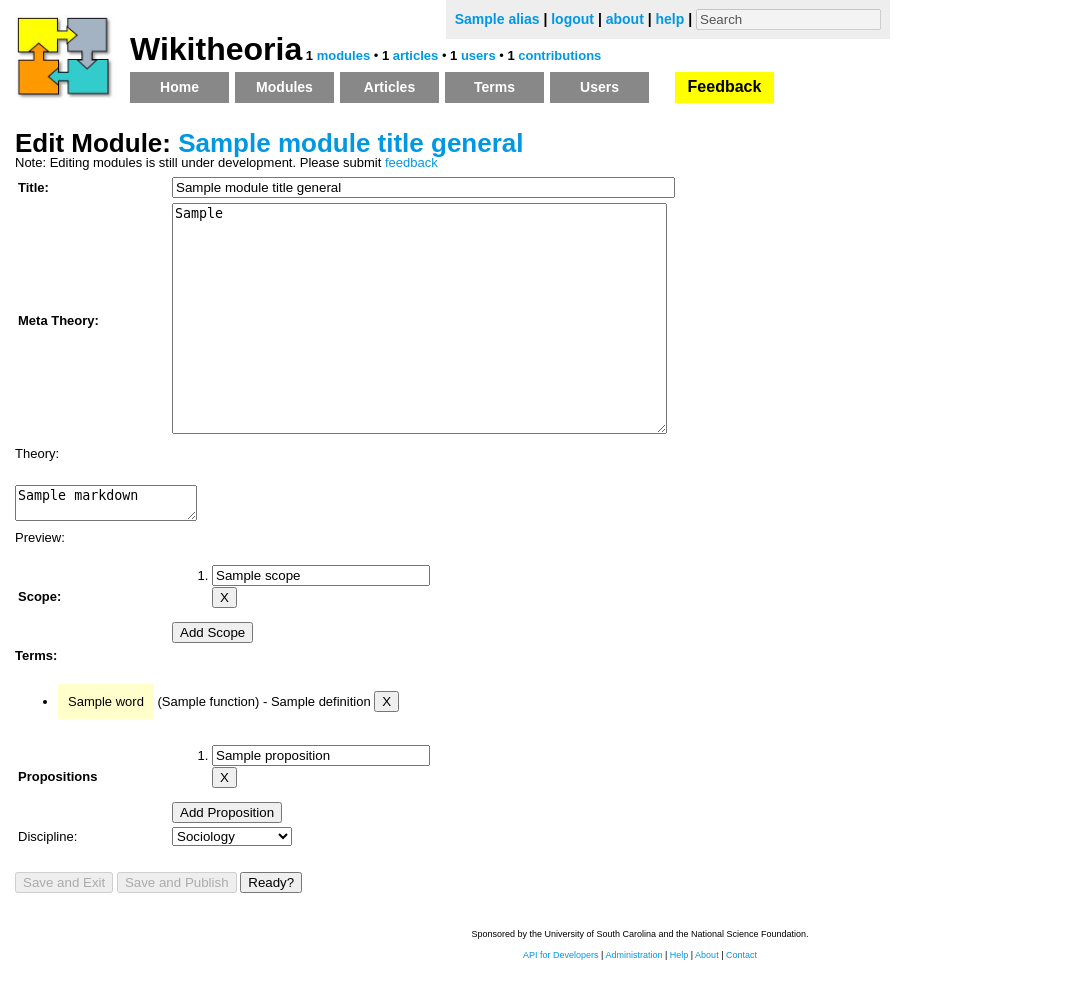
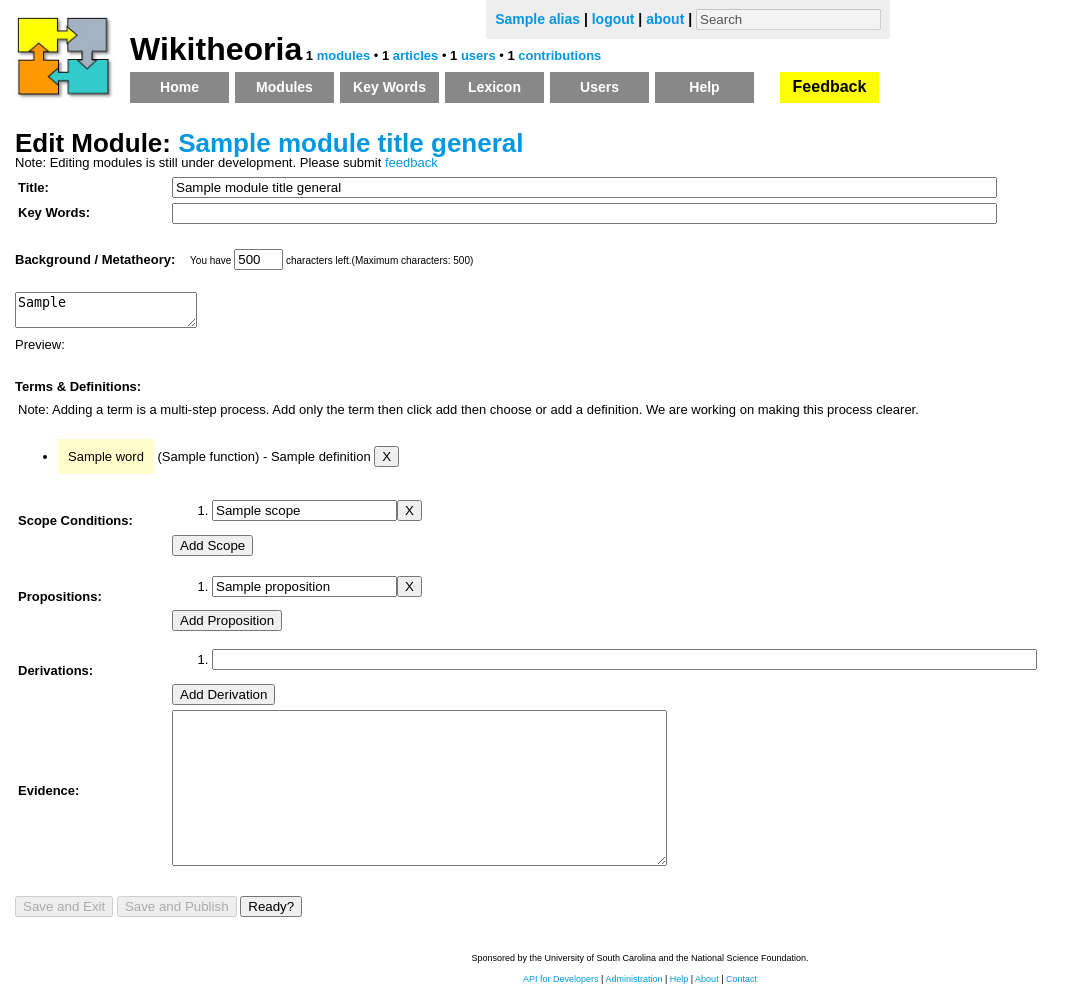
Before and after one commit to mzdu/wiki-local, a Python web app: template src/templates/editModule.html in a window 1280 px wide. Shown: the whole page, without its empty margins (0-1085 px from the left). Before the commit the page ends 960 px from the top, so only its background shows below. Run offline with Jinja, Linux system fonts and the light colour scheme; the template is opened without the code that fills it: most values are stand-ins (such as "Sample title", 1, 10 or a date in 2020).

Commit message:
updated to 148

```diff
--- a/src/app.yaml
+++ b/src/app.yaml
@@ -1,5 +1,5 @@
-application: wiki-local
-version: 150
+application: wikitheoria-hrd
+version: 148
 runtime: python27
 api_version: 1
 threadsafe: true
--- a/src/static/css/main.css
+++ b/src/static/css/main.css
@@ -76,6 +76,7 @@
 .mainTitle {
     font-size:xx-large;
     font-weight:bold;
+    color:black
 }
 
 
@@ -87,7 +88,7 @@
     color:#0198E1;
 }
 a:hover{
-	text-decoration:underline;
+	text-decoration:none;
     color:#0198E1;
 }
 
@@ -127,7 +128,9 @@
     list-style:none;
     margin:0;
     padding:5px 0px 0px 0px;
+
 }
+
 
 #subNav li {
     float:left;
@@ -137,6 +140,7 @@
     text-align:center;
     color:#FFF;
     font-size:14px;
+
 }
 
 #subNav li a {
@@ -153,6 +157,14 @@
 #subNav li a:hover {
     background-color:#00CC44;
 }
+
+#subNav li:hover > ul{
+	display:none;
+	font-size: 50%;
+}
+
+
+
 
 
 /* =Main Content
--- a/src/templates/_base.html
+++ b/src/templates/_base.html
@@ -26,9 +26,9 @@
 		<div id="userMenu">
 			{% if uid %}
 				<a href="{{user_profile_url}}">{{ alias }}</a> |
-				<a href="{{logout_url}}">logout</a> | <a href="/about">about</a> | <a href="/help">help</a> | <input value="Search" disabled>
+				<a href="{{logout_url}}">logout</a> | <a href="/about">about</a> |<!-- <a href="/help">help</a> | --> <input value="Search" disabled>
 			{% else %}
-				<a href="{{login_url}}">login</a> | <a href="/about">about</a> | <a href="/help">help</a> | <input value="Search" disabled>
+				<a href="{{login_url}}">login</a> | <a href="/about">about</a> | <!-- <a href="/help">help</a> |  --><input value="Search" disabled>
 			{% endif %}
 		</div>
         <div style="float:left;margin-top:15px;margin-left:15px;">
@@ -37,18 +37,31 @@
 	        </a>
 	    </div>
 	    <div id="subNav">
-	        <span class="mainTitle">Wikitheoria</span> <b>{{num_modules}} <a href="/modules/" target="_self">modules</a></b> &#149;
+	        <a href="/"><span class="mainTitle">Wikitheoria</span></a> <b>{{num_modules}} <a href="/modules/" target="_self">modules</a></b> &#149;
 	                                                   <b>{{num_articles}} <a href="/articles/" target="_self">articles</a></b> &#149;
 	                                                   <b>{{num_users}} <a href="/users/" target="_self">users</a></b> &#149;
 	                                                   <b>{{num_contributions}} <a href="/" target="_self">contributions</a></b>
-	        <ul>
-	  		    <li><a href="/">Home</a></li>
-	    	    <li><a href="/modules">Modules</a></li>
+
+
+	        <script src="http://code.jquery.com/jquery-latest.js"></script>
+
+
+
+	        <ul id="navList">
+	  		    <li><a href="/" >Home</a></li>
+	    	    <li><a href="/modules">Modules</a>
+	    	    </li>
+	    	    <!--  obsolete function
 	    	    <li><a href="/articles">Articles</a></li>
-	    	    <li><a href="/terms">Terms</a></li>
+	    	     -->
+	    	    <li><a href="/keywords">Key Words</a></li>
+	    	    <li><a href="/terms">Lexicon</a></li>
 	    	    <li><a href="/users">Users</a></li>
+	    	    <li><a href="/help">Help</a></li>
 	    	    <li style="margin-left:20px;"><a href="/feedback" style="background-color:#FFFF00;color:#000;font-size:16px">Feedback</a></li>
 	    	</ul>
+
+
         </div>
     </div>
     <!-- End of Header -->
@@ -80,11 +93,13 @@
 	var gaJsHost = (("https:" == document.location.protocol) ? "https://ssl." : "http://www.");
 	document.write(unescape("%3Cscript src='" + gaJsHost + "google-analytics.com/ga.js' type='text/javascript'%3E%3C/script%3E"));
 </script>
+
 <script type="text/javascript">
 try {
 var pageTracker = _gat._getTracker("UA-4254311-11");
 pageTracker._trackPageview();
-} catch(err) {}</script>
+} catch(err) {}
+</script>
 </body>
 
 </html>
--- a/src/templates/editModule.html
+++ b/src/templates/editModule.html
@@ -1,42 +1,50 @@
 {% extends "_base.html" %}
 {% block bodyContent %}
-
+<script language="javascript" type="text/javascript">
+function limitText(limitField, limitCount, limitNum) {
+	if (limitField.value.length > limitNum) {
+		limitField.value = limitField.value.substring(0, limitNum);
+	} else {
+		limitCount.value = limitNum - limitField.value.length;
+	}
+}
+</script>
 
 <div class="subHead"><h1>Edit Module: <a href="{{module_url}}" target="_self">{{module_title_general}}</a></h1></div>
 <p>Note: Editing modules is still under development.  Please submit <a href="/feedback" target="_blank">feedback</a></p>
+
 	<table>
-		<tr><td class="title">Title: </td><td><input name="title" id="title" type="text" value="{{module_title_general}}" style="width: 100%" /></td></tr>
-		<tr><td class="title">Meta Theory: </td>
+		<tr><td class="title">Title: </td><td><input name="title" id="title" type="text" value="{{module_title_general}}" size="100" /></td></tr>
+		<tr><td class="title">Key Words: </td>
 			<td>
-				<textarea cols="59" id="meta_theory" name="meta_theory" rows="15">{{module_meta_theory_general}}</textarea>
+				<input id="keywords" name="keywords" type="text" value="" size="100" />
 			</td>
 		</tr>
 	</table>
-		Theory:
+	<br />
+		<form name="myform">
+		<strong>Background / Metatheory:</strong>
+		<font size="1">&nbsp;&nbsp;&nbsp;&nbsp;You have <input readonly type="text" name="countdown" size="3" value="500"> characters left.(Maximum characters: 500)</font>
 			  <div id="wmd-button-bar" class="wmd-panel"></div>
 		      <br/>
-		      <textarea id="wmd-input" class="wmd-panel">{{markdown}}</textarea>
+		      <textarea id="wmd-input" class="wmd-panel" name="limitedtextarea" onKeyDown="limitText(this.form.limitedtextarea,this.form.countdown,500);"
+onKeyUp="limitText(this.form.limitedtextarea,this.form.countdown,500);" cols="" rows="">{{module_meta_theory_general}}</textarea>
 		      <br/>
 		      Preview:
 		      <div id="wmd-preview" class="wmd-panel"></div>
-	<table>
-		<tr><td class="title">Scope: </td><td>
-				<ol id="scope">
-				{% for scope in module_scope_general %}
-					<li><input class="scopeItem" value="{{scope}}" style="width: 100%;" /><button class='removeScope'>X</button></li>
-				{% endfor %}
-				</ol>
-				<input type="button" value="Add Scope" onclick="addScope()" />
-		</td></tr>
-	</table>
-<p class="title">Terms: </p>
+
+		      <br/>
+		</form>
+	<p class="title">Terms & Definitions: </p>
 	<table id="terms_new_module">
+		<tr><td>Note: Adding a term is a multi-step process. Add only the term then click add then choose or add a definition. We are working on making this process clearer.</td></tr>
 		<tr>
 			<td id="termBuilder">
 			</td>
 		</tr>
 		<tr>
-			<td id="termResults"></td>
+			<td id="termResults">
+			</td>
 		</tr>
 		<tr>
 			<td>
@@ -47,25 +55,53 @@
 			</ul>
 			</td>
 		</tr>
-		</table>
+	</table>
+
+
+	<table>
+		<tr><td class="title">Scope Conditions: </td>
+		<td>
+			<ol id="scope">
+				{% for scope in module_scope_general %}
+				<li><input class="scopeItem" value="{{scope}}" style="size: 100px;" /><button class='removeScope'>X</button></li>
+				{% endfor %}
+			</ol>
+			<input type="button" value="Add Scope" onclick="addScope()" />
+		</td></tr>
+	</table>
+
 	<table>
 		<tr>
-			<td class="title">Propositions </td>
+			<td class="title">Propositions:</td>
 			<td>
 				<ol id="proposition">
 				{% for proposition in module_propositions_general %}
-					<li><input class="propositionItem" value="{{proposition}}" style="width: 100%" /><button class='removeProposition'>X</button></li>
+					<li><input class="propositionItem" value="{{proposition}}" style="size: 100px"/><button class='removeProposition'>X</button></li>
 				{% endfor %}
 				</ol>
 				<input type="button" value="Add Proposition" onclick="addProposition()") />
 			</td>
 		</tr>
+		<!-- Not ready -->
+		<tr>
+			<td class="title">Derivations:</td>
+			<td>
+				<ol id="derivations">
+					<li><input class="derivationItem" size="100px"/></li>
+				</ol>
+				<input type="button" value="Add Derivation" onclick="addDerivation()") />
+			</td>
+		</tr>
 
-		<tr><td>Discipline:</td><td>
-			<select name="discipline" id="discipline">
-				<option>Sociology</option><option>Psychology</option><option>Political Science</option>
-		</td></tr>
+		<tr>
+			<td class="title">Evidence:</td>
+			<td>
+				<textarea cols="59" id="evidence" name="evidence" rows="10"></textarea>
+			</td>
+		</tr>
+
 	</table>
+
 	<br />
 	<input name="uid" id="uid" type="hidden" value="{{module_uid}}"/>
 
```
Also changed, not shown: src/static/js/modules/newModule.js (+10 -7 lines), src/templates/index.html (+7 -1 lines), src/templates/module.html (+27 -14 lines), src/templates/moduleDefault.html (+6 -2 lines), src/templates/newModule.html (+54 -17 lines).
